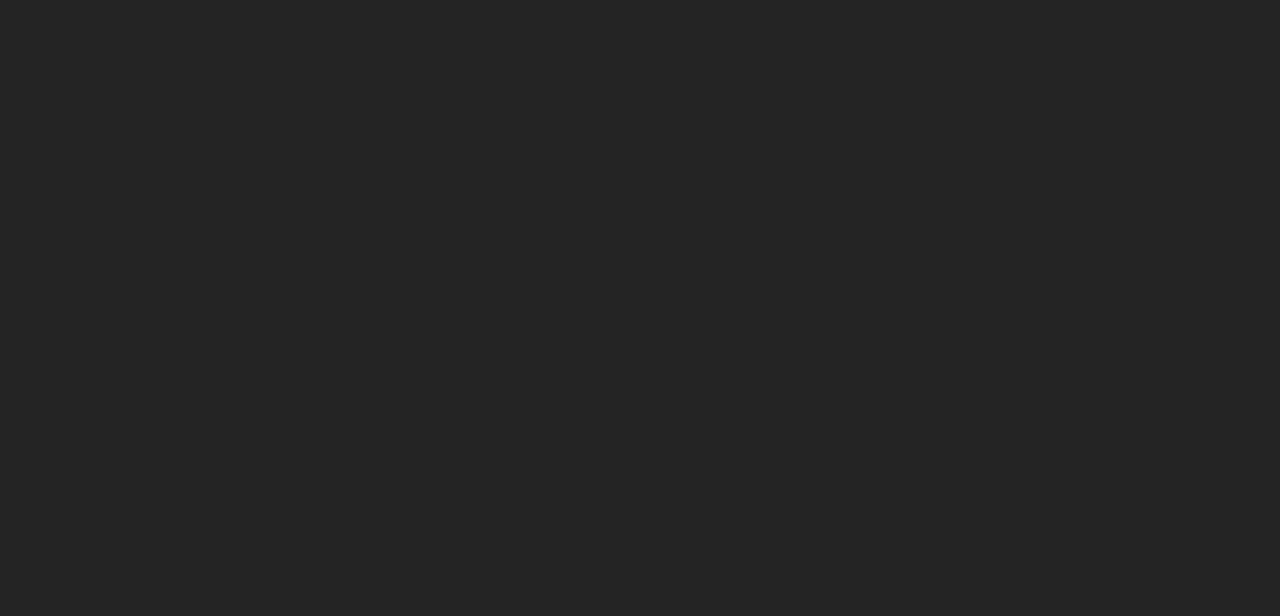
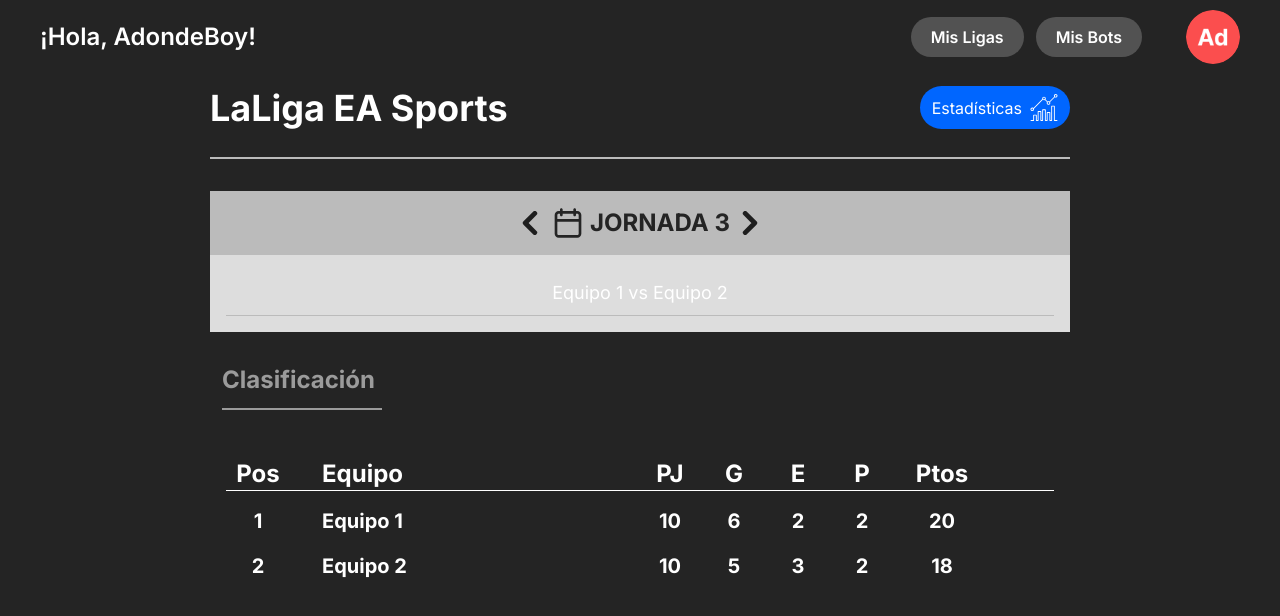
Before and after one commit to alberba/front-end-adonde-band, a Vue app: page /myLeague in a window 1280 px wide. Before the commit this address had no page. Shown: the top 616 px of the page. Built offline with nearby package versions, Linux system fonts and the light colour scheme.

Commit message:
Medio arreglado tabla MyLeaguePage

```diff
--- a/src/router/index.ts
+++ b/src/router/index.ts
@@ -4,12 +4,14 @@ import HomePage from '@/views/HomePage.vue'
 import ProfileView from '@/views/ProfilePage.vue'
 import { useAuthStore } from '@/store'
 import ChatPage from '@/views/ChatPage.vue'
+import MyLeaguePage from '@/views/MyLeaguePage.vue'
 
 const routes = [
   { path: '/', component: HomePage, meta: { requiresAuth: true } },
   { path: '/login', component: LoginView },
   { path: '/profile', component: ProfileView, meta: { requiresAuth: true } },
   { path: '/chat', component: ChatPage },
+  { path: '/myLeague', component: MyLeaguePage },
 ]
 
 const router = createRouter({
--- a/src/views/MiLiguePage.vue
+++ /dev/null
@@ -1,88 +0,0 @@
-<script setup lang="ts">
-import HeaderApp from '@/components/HeaderApp.vue'
-import { ref } from 'vue'
-
-// Ejemplo de datos de clasificación
-const clasificacion = ref([
-  { equipo: 'Equipo 1', PJ: 10, G: 6, E: 2, P: 2, Ptos: 20 },
-  { equipo: 'Equipo 2', PJ: 10, G: 5, E: 3, P: 2, Ptos: 18 },
-  // Agrega más equipos según sea necesario
-])
-</script>
-
-<template>
-<HeaderApp />
-<main class="flex max-w-[860px] flex-col items-center justify-center lg:w-[860px] mb-15 gap-5">
-    <!-- Contenedor pequeño que incluye solo el header -->
-    <header class="m-3 flex w-full flex-col gap-3">
-      <div class="flex flex-row items-center justify-between">
-        <h1 class="text-4xl font-bold">{{ ligaNombre }}</h1>
-        <button
-          class="flex flex-row items-center gap-2 rounded-full bg-[#06f] px-3 py-2 text-white"
-        >
-          Estadísticas
-          <img src="@/assets/StatsIcon.svg" alt="" class="w-7" />
-        </button>
-      </div>
-      <div class="h-0 w-full border border-[#BBBBBB] mt-4"></div>
-    </header>
-
-    <!-- Contenedor que contiene tanto el container para las jornadas como el container de encuentros -->
-    <div class="w-full flex flex-col gap-5">
-      <!-- Container para la jornada -->
-      <div class="w-full bg-[#BBBBBB] p-4">
-        <div class="flex items-center justify-center">
-          <button>
-            <img src="@/assets/izquierdaicon.svg" alt="Izquierda" class="w-6 h-6 mr-3" />
-          </button>
-          <img src="@/assets/calendaricon.svg" alt="calendar" class="w-7 mr-2" />
-          <div class="text-2xl font-bold text-[#242424]">JORNADA {{ jornadaNum }}</div>
-          <button>
-            <img src="@/assets/derechaicon.svg" alt="Derecha" class="w-6 h-6 ml-2" />
-          </button>
-        </div>
-      </div>
-
-      <!-- Container de los encuentros -->
-      <div class="w-full bg-[#DDDDDD] p-4 -mt-5">
-        <!-- Fila de encuentros -->
-        <div v-for="(encuentro, index) in encuentros" :key="index" class="flex justify-center items-center py-2 border-b border-[#BBBBBB]">
-          <div class="text-lg">{{ encuentro.equipo1 }} vs {{ encuentro.equipo2 }}</div>
-        </div>
-      </div>
-    </div>
-
-    <!-- Contenedor para la clasificación -->
-    <div class="w-full flex flex-col gap-5">
-      <!-- Header de la clasificación -->
-      <header class="m-3 flex w-full flex-col gap-3">
-        <div class="flex flex-row items-center justify-between">
-          <h1 class="text-2xl font-bold text-[#9B9B9B]">Clasificación</h1>
-        </div>
-        <div class="h-0 w-40 border border-[#9B9B9B] mt-0"></div>
-      </header>
-
-      <!-- Cuadro de clasificación -->
-      <div class="w-full bg-transparent p-4">
-        <div class="grid grid-cols-6  gap-4 text-[#FFFFFF]">
-          <div class="font-bold text-x5">Equipo</div>
-          <div class="font-bold text-x2">PJ</div>
-          <div class="font-bold text-x2">G</div>
-          <div class="font-bold text-x2">E</div>
-          <div class="font-bold text-x2">P</div>
-          <div class="font-bold text-x2">Ptos</div>
-
-          <div v-for="(equipo, index) in clasificacion" :key="index" class="contents w-full border-b border-[#242424]">
-            <div>{{ equipo.equipo }}</div>
-            <div>{{ equipo.PJ }}</div>
-            <div>{{ equipo.G }}</div>
-            <div>{{ equipo.E }}</div>
-            <div>{{ equipo.P }}</div>
-            <div>{{ equipo.Ptos }}</div>
-
-          </div>
-        </div>
-    </div>
-  </div>
-</main>
-</template>
--- /dev/null
+++ b/src/views/MyLeaguePage.vue
@@ -0,0 +1,108 @@
+<script setup lang="ts">
+import HeaderApp from '@/components/HeaderApp.vue'
+import { ref } from 'vue'
+
+// Ejemplo de datos de clasificación
+const clasificacion = ref([
+  { pos: 1, equipo: 'Equipo 1', PJ: 10, G: 6, E: 2, P: 2, Ptos: 20 },
+  { pos: 2, equipo: 'Equipo 2', PJ: 10, G: 5, E: 3, P: 2, Ptos: 18 },
+  // Agrega más equipos según sea necesario
+])
+
+const ligaNombre = 'LaLiga EA Sports'
+const jornadaNum = 3
+const encuentros = [
+  {
+    equipo1: 'Equipo 1',
+    equipo2: 'Equipo 2',
+  },
+]
+</script>
+
+<template>
+  <HeaderApp title="¡Hola, AdondeBoy!" :is-heading1="false" />
+  <main class="mb-15 flex max-w-[860px] flex-col items-center justify-center gap-5 lg:w-[860px]">
+    <!-- Contenedor pequeño que incluye solo el header -->
+    <header class="m-3 flex w-full flex-col gap-3">
+      <div class="flex flex-row items-center justify-between">
+        <h1 class="text-4xl font-bold">{{ ligaNombre }}</h1>
+        <button
+          class="flex flex-row items-center gap-2 rounded-full bg-[#06f] px-3 py-2 text-white"
+        >
+          Estadísticas
+          <img src="@/assets/svg/StatsIcon.svg" alt="" class="w-7" />
+        </button>
+      </div>
+      <div class="mt-4 h-0 w-full border border-[#BBBBBB]"></div>
+    </header>
+
+    <!-- Contenedor que contiene tanto el container para las jornadas como el container de encuentros -->
+    <div class="flex w-full flex-col gap-5">
+      <!-- Container para la jornada -->
+      <div class="w-full bg-[#BBBBBB] p-4">
+        <div class="flex items-center justify-center">
+          <button>
+            <img src="@/assets/svg/izquierdaicon.svg" alt="Izquierda" class="mr-3 h-6 w-6" />
+          </button>
+          <img src="@/assets/svg/calendaricon.svg" alt="calendar" class="mr-2 w-7" />
+          <div class="text-2xl font-bold text-[#242424]">JORNADA {{ jornadaNum }}</div>
+          <button>
+            <img src="@/assets/svg/derechaicon.svg" alt="Derecha" class="ml-2 h-6 w-6" />
+          </button>
+        </div>
+      </div>
+
+      <!-- Container de los encuentros -->
+      <div class="-mt-5 w-full bg-[#DDDDDD] p-4">
+        <!-- Fila de encuentros -->
+        <div
+          v-for="(encuentro, index) in encuentros"
+          :key="index"
+          class="flex items-center justify-center border-b border-[#BBBBBB] py-2"
+        >
+          <div class="text-lg">{{ encuentro.equipo1 }} vs {{ encuentro.equipo2 }}</div>
+        </div>
+      </div>
+    </div>
+
+    <!-- Contenedor para la clasificación -->
+    <div class="flex w-full flex-col gap-5">
+      <!-- Header de la clasificación -->
+      <header class="m-3 flex w-full flex-col gap-3">
+        <div class="flex flex-row items-center justify-between">
+          <h1 class="text-2xl font-bold text-[#9B9B9B]">Clasificación</h1>
+        </div>
+        <div class="mt-0 h-0 w-40 border border-[#9B9B9B]"></div>
+      </header>
+
+      <!-- Cuadro de clasificación -->
+      <div class="w-full bg-transparent p-4">
+        <table class="flex flex-col gap-4 text-[#FFFFFF]">
+          <tr class="flex gap-8 border-b text-2xl">
+            <th class="w-16 font-bold">Pos</th>
+            <th class="flex w-75 justify-start font-bold">Equipo</th>
+            <th class="w-8 font-bold">PJ</th>
+            <th class="w-8 font-bold">G</th>
+            <th class="w-8 font-bold">E</th>
+            <th class="w-8 font-bold">P</th>
+            <th class="w-16 font-bold">Ptos</th>
+          </tr>
+
+          <tr
+            v-for="(equipo, index) in clasificacion"
+            :key="index"
+            class="flex w-full flex-row gap-8 border-b border-[#242424] text-xl"
+          >
+            <th class="w-16">{{ equipo.pos }}</th>
+            <th class="flex w-75 justify-start">{{ equipo.equipo }}</th>
+            <th class="w-8">{{ equipo.PJ }}</th>
+            <th class="w-8">{{ equipo.G }}</th>
+            <th class="w-8">{{ equipo.E }}</th>
+            <th class="w-8">{{ equipo.P }}</th>
+            <th class="w-16">{{ equipo.Ptos }}</th>
+          </tr>
+        </table>
+      </div>
+    </div>
+  </main>
+</template>
```
